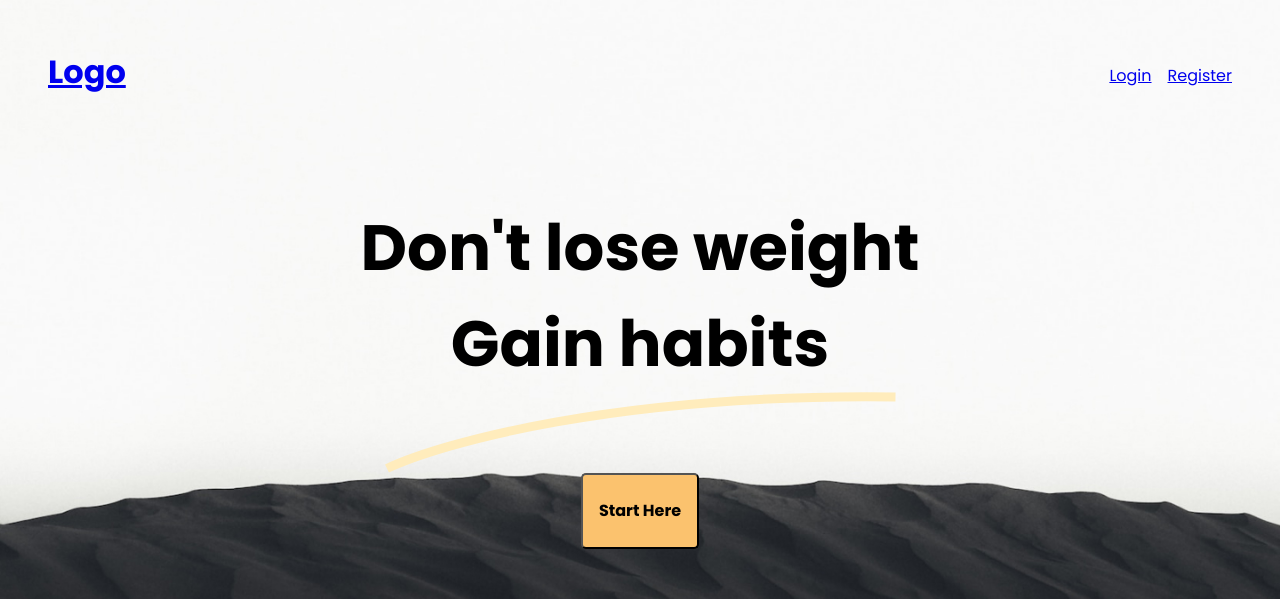
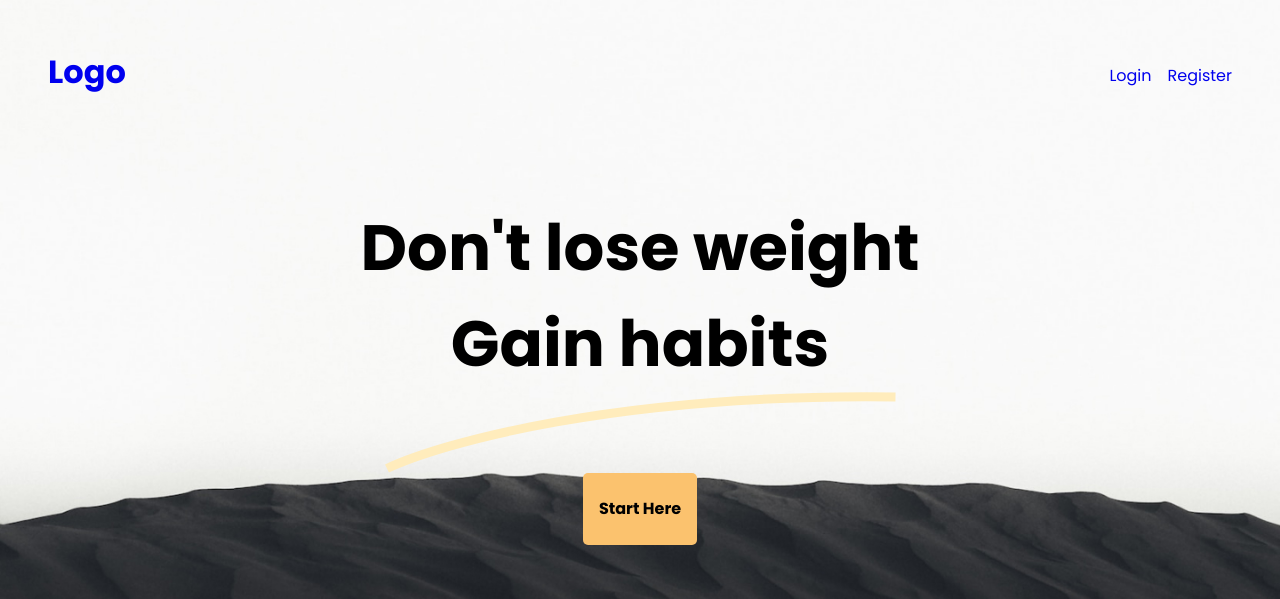
Before and after one commit to alejandrocoder22/nutritionApp, a React (Vite) app in the folder client/: page / in a window 1280 px wide. Shown: the top 599 px of the page. Built offline with nearby package versions, Linux system fonts and the light colour scheme; no server answers.

Commit message:
Removed all borders

```diff
--- a/client/src/assets/styles/reset.scss
+++ b/client/src/assets/styles/reset.scss
@@ -3,6 +3,7 @@
 *::before,
 *::after {
   box-sizing: border-box;
+  border: none;
 }
 
 /* Remove default margin */
@@ -40,11 +41,13 @@ body {
 /* A elements that don't have a class get default styles */
 a:not([class]) {
   text-decoration-skip-ink: auto;
+  text-decoration: none;
 }
 
 /* Make images easier to work with */
 img,
-picture {
+picture,
+svg {
   max-width: 100%;
   display: block;
 }
```
